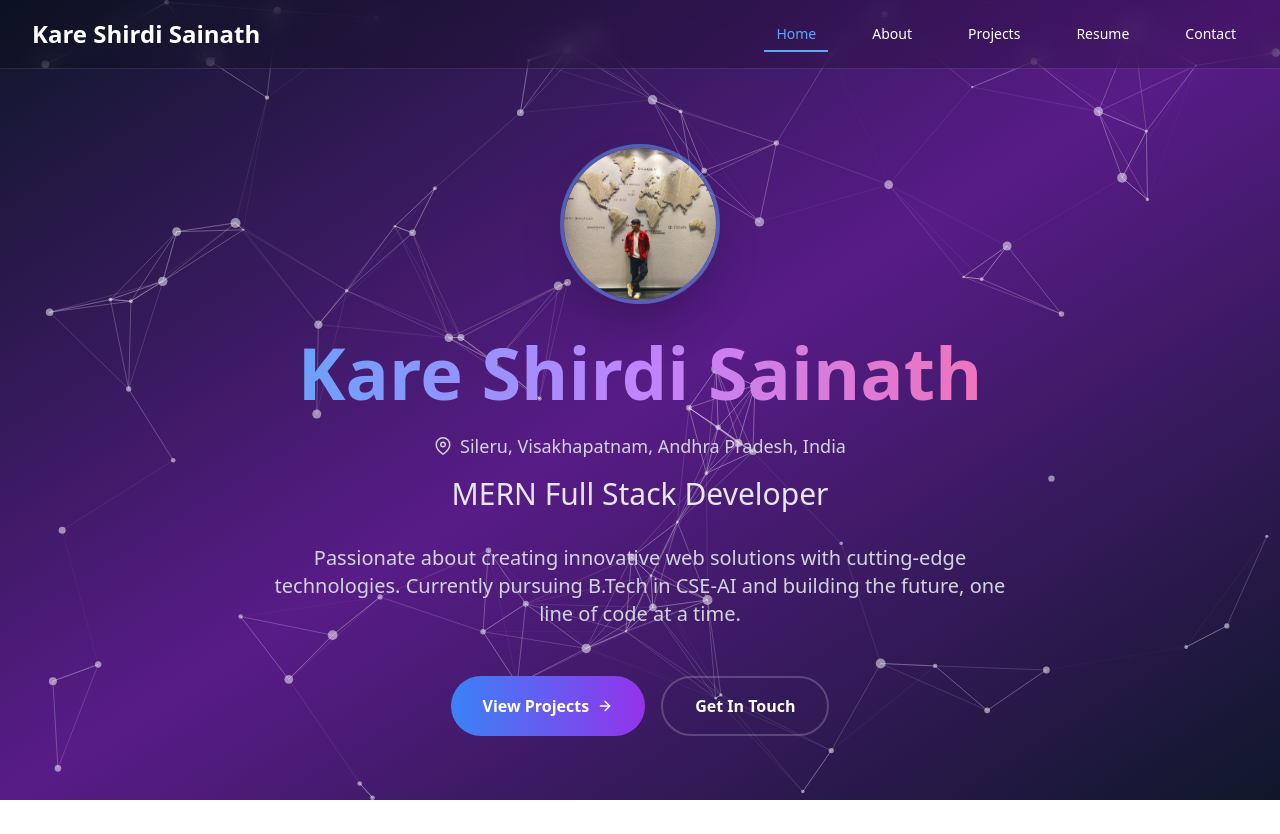
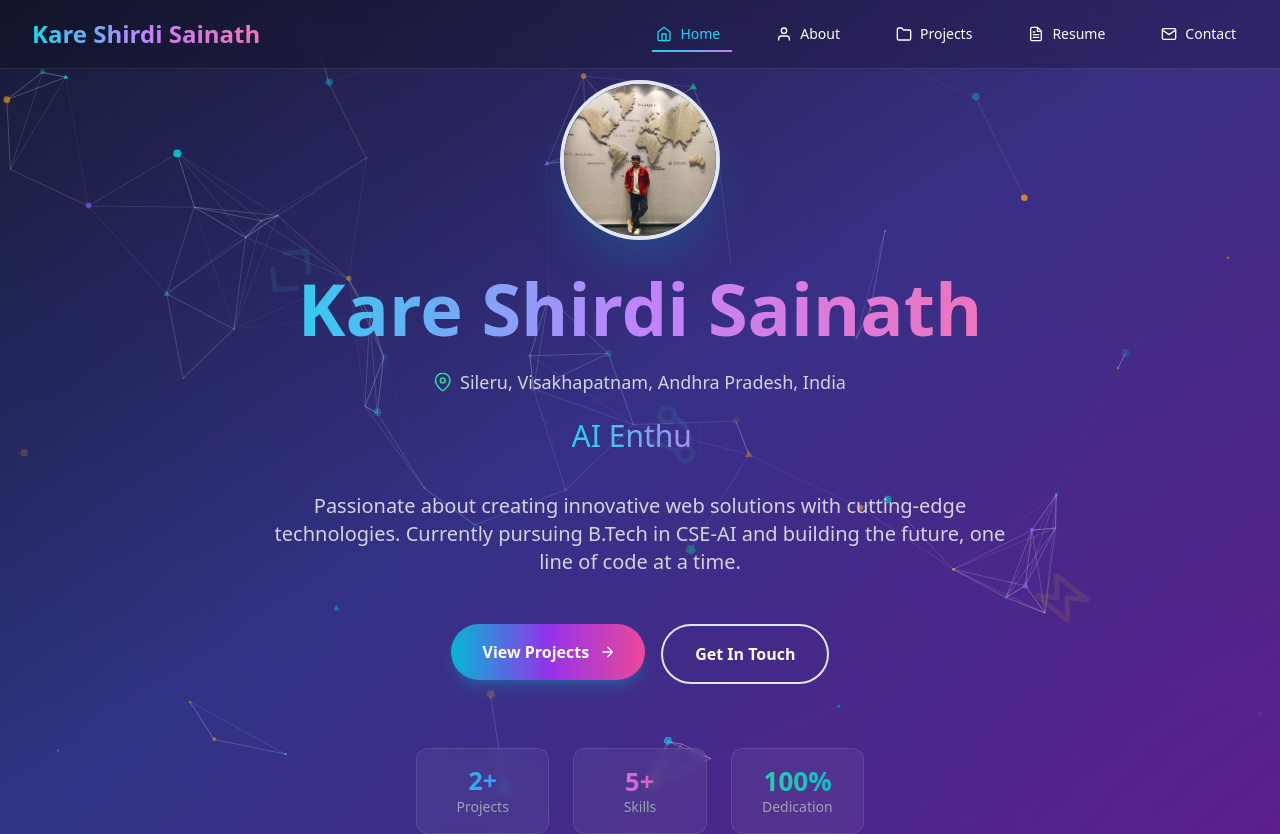
Before and after one commit to shirdikare/kare-sainath-portfolio-vibe, a React (Vite) app: page / in a window 1280 px wide. Before the commit the page ends 800 px from the top, so only its background shows below. Built offline with nearby package versions, Linux system fonts and the light colour scheme.

Commit message:
Refactor: Enhance design and add color theming
- Updated color scheme and design elements across the application.
- Implemented new color theming for improved visual appeal.

```diff
--- a/src/App.tsx
+++ b/src/App.tsx
@@ -39,7 +39,8 @@ const App = () => (
       <Toaster />
       <Sonner />
       <BrowserRouter>
-        <div className="min-h-screen bg-gradient-to-br from-slate-900 via-purple-900 to-slate-900 text-white relative overflow-hidden">
+        <div className="min-h-screen bg-gradient-to-br from-slate-900 via-indigo-900 to-purple-900 text-white relative overflow-hidden">
+          <div className="absolute inset-0 bg-gradient-to-tr from-cyan-500/5 via-purple-500/5 to-pink-500/5"></div>
           <ParticleBackground />
           <Navigation />
           <AnimatedRoutes />
--- a/src/components/Navigation.tsx
+++ b/src/components/Navigation.tsx
@@ -2,83 +2,104 @@
 import { Link, useLocation } from "react-router-dom";
 import { motion } from "framer-motion";
 import { useState } from "react";
-import { FiMenu, FiX } from "react-icons/fi";
+import { FiMenu, FiX, FiHome, FiUser, FiFolder, FiFileText, FiMail } from "react-icons/fi";
 
 const Navigation = () => {
   const location = useLocation();
   const [isOpen, setIsOpen] = useState(false);
 
   const navItems = [
-    { path: "/", label: "Home" },
-    { path: "/about", label: "About" },
-    { path: "/projects", label: "Projects" },
-    { path: "/resume", label: "Resume" },
-    { path: "/contact", label: "Contact" },
+    { path: "/", label: "Home", icon: FiHome },
+    { path: "/about", label: "About", icon: FiUser },
+    { path: "/projects", label: "Projects", icon: FiFolder },
+    { path: "/resume", label: "Resume", icon: FiFileText },
+    { path: "/contact", label: "Contact", icon: FiMail },
   ];
 
   return (
     <nav className="fixed top-0 left-0 right-0 z-50 bg-black/20 backdrop-blur-md border-b border-white/10">
       <div className="max-w-7xl mx-auto px-4 sm:px-6 lg:px-8">
         <div className="flex justify-between items-center py-4">
-          <Link to="/" className="text-2xl font-bold text-white">
+          <Link to="/" className="text-2xl font-bold">
+            <motion.span
+              className="bg-gradient-to-r from-cyan-400 via-purple-400 to-pink-400 bg-clip-text text-transparent"
+              whileHover={{ scale: 1.05 }}
+            >
               Kare Shirdi Sainath
+            </motion.span>
           </Link>
 
           {/* Desktop Navigation */}
           <div className="hidden md:flex space-x-8">
-            {navItems.map((item) => (
+            {navItems.map((item) => {
+              const IconComponent = item.icon;
+              return (
                 <Link
                   key={item.path}
                   to={item.path}
-                className={`relative px-3 py-2 text-sm font-medium transition-colors duration-200 ${
+                  className={`relative px-3 py-2 text-sm font-medium transition-all duration-300 flex items-center space-x-2 ${
                     location.pathname === item.path
-                    ? "text-blue-400"
-                    : "text-white hover:text-blue-400"
+                      ? "text-cyan-400"
+                      : "text-white hover:text-cyan-400"
                   }`}
                 >
-                {item.label}
+                  <motion.div
+                    whileHover={{ scale: 1.2, rotate: 5 }}
+                    transition={{ type: "spring", stiffness: 300 }}
+                  >
+                    <IconComponent size={16} />
+                  </motion.div>
+                  <span>{item.label}</span>
                   {location.pathname === item.path && (
                     <motion.div
                       layoutId="navbar-indicator"
-                    className="absolute bottom-0 left-0 right-0 h-0.5 bg-blue-400"
+                      className="absolute bottom-0 left-0 right-0 h-0.5 bg-gradient-to-r from-cyan-400 to-purple-400"
                       initial={false}
                       transition={{ type: "spring", stiffness: 500, damping: 30 }}
                     />
                   )}
                 </Link>
-            ))}
+              );
+            })}
           </div>
 
           {/* Mobile Menu Button */}
-          <button
-            className="md:hidden text-white"
+          <motion.button
+            className="md:hidden text-white p-2 rounded-lg bg-white/10 backdrop-blur-sm"
             onClick={() => setIsOpen(!isOpen)}
+            whileHover={{ scale: 1.05 }}
+            whileTap={{ scale: 0.95 }}
           >
             {isOpen ? <FiX size={24} /> : <FiMenu size={24} />}
-          </button>
+          </motion.button>
         </div>
 
         {/* Mobile Navigation */}
         <motion.div
           initial={false}
-          animate={{ height: isOpen ? "auto" : 0 }}
+          animate={{ height: isOpen ? "auto" : 0, opacity: isOpen ? 1 : 0 }}
+          transition={{ duration: 0.3 }}
           className="md:hidden overflow-hidden"
         >
-          <div className="py-2 space-y-2">
-            {navItems.map((item) => (
+          <div className="py-2 space-y-2 bg-white/5 backdrop-blur-sm rounded-lg mt-2 border border-white/10">
+            {navItems.map((item) => {
+              const IconComponent = item.icon;
+              return (
                 <Link
                   key={item.path}
                   to={item.path}
-                className={`block px-3 py-2 text-sm font-medium transition-colors duration-200 ${
+                  className={`flex items-center space-x-3 px-4 py-3 text-sm font-medium transition-all duration-300 ${
                     location.pathname === item.path
-                    ? "text-blue-400"
-                    : "text-white hover:text-blue-400"
+                      ? "text-cyan-400 bg-cyan-400/10"
+                      : "text-white hover:text-cyan-400 hover:bg-white/5"
                   }`}
                   onClick={() => setIsOpen(false)}
                 >
-                {item.label}
+                  <IconComponent size={16} />
+                  <span>{item.label}</span>
                 </Link>
-            ))}
+              );
+            })}
           </div>
         </motion.div>
       </div>
--- a/src/components/ParticleBackground.tsx
+++ b/src/components/ParticleBackground.tsx
@@ -34,7 +34,7 @@ const ParticleBackground = () => {
             },
             onHover: {
               enable: true,
-              mode: "repulse",
+              mode: "attract",
             },
             resize: true,
           },
@@ -42,21 +42,22 @@ const ParticleBackground = () => {
             push: {
               quantity: 4,
             },
-            repulse: {
-              distance: 200,
+            attract: {
+              distance: 150,
               duration: 0.4,
+              factor: 3,
             },
           },
         },
         particles: {
           color: {
-            value: "#ffffff",
+            value: ["#00f5ff", "#8b5cf6", "#f59e0b", "#10b981"],
           },
           links: {
             color: "#ffffff",
             distance: 150,
             enable: true,
-            opacity: 0.3,
+            opacity: 0.2,
             width: 1,
           },
           move: {
@@ -65,8 +66,8 @@ const ParticleBackground = () => {
             outModes: {
               default: "bounce",
             },
-            random: false,
-            speed: 2,
+            random: true,
+            speed: 1.5,
             straight: false,
           },
           number: {
@@ -74,16 +75,26 @@ const ParticleBackground = () => {
               enable: true,
               area: 800,
             },
-            value: 80,
+            value: 60,
           },
           opacity: {
-            value: 0.5,
+            value: { min: 0.3, max: 0.8 },
+            animation: {
+              enable: true,
+              speed: 1,
+              minimumValue: 0.1,
+            },
           },
           shape: {
-            type: "circle",
+            type: ["circle", "triangle", "polygon"],
           },
           size: {
-            value: { min: 1, max: 5 },
+            value: { min: 1, max: 4 },
+            animation: {
+              enable: true,
+              speed: 2,
+              minimumValue: 0.5,
+            },
           },
         },
         detectRetina: true,
--- a/src/pages/Home.tsx
+++ b/src/pages/Home.tsx
@@ -1,10 +1,45 @@
 
 import { motion } from "framer-motion";
 import { Link } from "react-router-dom";
-import { FiArrowRight, FiMapPin } from "react-icons/fi";
+import { FiArrowRight, FiMapPin, FiCode, FiGitBranch, FiZap } from "react-icons/fi";
 import { Avatar, AvatarImage, AvatarFallback } from "../components/ui/avatar";
+import { useState, useEffect } from "react";
 
 const Home = () => {
+  const [typedText, setTypedText] = useState("");
+  const [currentIndex, setCurrentIndex] = useState(0);
+  const roles = [
+    "MERN Full Stack Developer",
+    "AI Enthusiast",
+    "Problem Solver",
+    "Tech Innovator"
+  ];
+
+  useEffect(() => {
+    const currentRole = roles[currentIndex];
+    let charIndex = 0;
+    const typeInterval = setInterval(() => {
+      if (charIndex < currentRole.length) {
+        setTypedText(currentRole.slice(0, charIndex + 1));
+        charIndex++;
+      } else {
+        setTimeout(() => {
+          setCurrentIndex((prev) => (prev + 1) % roles.length);
+          setTypedText("");
+        }, 2000);
+        clearInterval(typeInterval);
+      }
+    }, 100);
+
+    return () => clearInterval(typeInterval);
+  }, [currentIndex]);
+
+  const floatingIcons = [
+    { icon: FiCode, color: "text-cyan-400", delay: 0 },
+    { icon: FiGitBranch, color: "text-emerald-400", delay: 0.5 },
+    { icon: FiZap, color: "text-yellow-400", delay: 1 }
+  ];
+
   return (
     <motion.div
       initial={{ opacity: 0 }}
@@ -13,30 +48,64 @@ const Home = () => {
       transition={{ duration: 0.5 }}
       className="min-h-screen flex items-center justify-center relative z-10 pt-20"
     >
-      <div className="max-w-6xl mx-auto px-4 sm:px-6 lg:px-8 text-center">
+      {/* Floating Background Icons */}
+      <div className="absolute inset-0 overflow-hidden">
+        {floatingIcons.map((item, index) => {
+          const IconComponent = item.icon;
+          return (
+            <motion.div
+              key={index}
+              className={`absolute ${item.color} opacity-10`}
+              animate={{
+                y: [0, -20, 0],
+                x: [0, 10, 0],
+                rotate: [0, 360]
+              }}
+              transition={{
+                duration: 8,
+                repeat: Infinity,
+                delay: item.delay
+              }}
+              style={{
+                left: `${20 + index * 30}%`,
+                top: `${30 + index * 20}%`
+              }}
+            >
+              <IconComponent size={60} />
+            </motion.div>
+          );
+        })}
+      </div>
+
+      <div className="max-w-6xl mx-auto px-4 sm:px-6 lg:px-8 text-center relative">
         <motion.div
           initial={{ y: 50, opacity: 0 }}
           animate={{ y: 0, opacity: 1 }}
           transition={{ delay: 0.2, duration: 0.8 }}
           className="mb-8 flex justify-center"
         >
-          <Avatar className="w-32 h-32 md:w-40 md:h-40 border-4 border-blue-400/50 shadow-2xl">
+          <motion.div
+            whileHover={{ scale: 1.1, rotate: 5 }}
+            transition={{ type: "spring", stiffness: 300 }}
+          >
+            <Avatar className="w-32 h-32 md:w-40 md:h-40 border-4 border-gradient-to-r from-cyan-400 via-purple-500 to-pink-500 shadow-2xl shadow-cyan-500/25">
               <AvatarImage
                 src="/lovable-uploads/f039f641-5e77-417f-9f1b-559de410d857.png"
                 alt="Kare Shirdi Sainath"
                 className="object-cover"
               />
-            <AvatarFallback className="text-2xl bg-gradient-to-r from-blue-500 to-purple-600 text-white">
+              <AvatarFallback className="text-2xl bg-gradient-to-r from-cyan-500 to-purple-600 text-white">
                 KS
               </AvatarFallback>
             </Avatar>
+          </motion.div>
         </motion.div>
 
         <motion.h1
           initial={{ y: 50, opacity: 0 }}
           animate={{ y: 0, opacity: 1 }}
           transition={{ delay: 0.4, duration: 0.8 }}
-          className="text-5xl md:text-7xl font-bold mb-6 bg-gradient-to-r from-blue-400 via-purple-400 to-pink-400 bg-clip-text text-transparent"
+          className="text-5xl md:text-7xl font-bold mb-6 bg-gradient-to-r from-cyan-400 via-purple-400 to-pink-400 bg-clip-text text-transparent"
         >
           Kare Shirdi Sainath
         </motion.h1>
@@ -47,24 +116,38 @@ const Home = () => {
           transition={{ delay: 0.6, duration: 0.8 }}
           className="flex items-center justify-center mb-4 text-lg text-gray-300"
         >
-          <FiMapPin className="mr-2" />
+          <motion.div
+            animate={{ scale: [1, 1.2, 1] }}
+            transition={{ duration: 2, repeat: Infinity }}
+          >
+            <FiMapPin className="mr-2 text-emerald-400" />
+          </motion.div>
           <span>Sileru, Visakhapatnam, Andhra Pradesh, India</span>
+        </motion.div>
+
+        <motion.div
+          initial={{ y: 50, opacity: 0 }}
+          animate={{ y: 0, opacity: 1 }}
+          transition={{ delay: 0.8, duration: 0.8 }}
+          className="text-2xl md:text-3xl font-medium mb-8 text-gray-200 h-12 flex items-center justify-center"
+        >
+          <span className="bg-gradient-to-r from-cyan-400 to-purple-400 bg-clip-text text-transparent">
+            {typedText}
+            <motion.span
+              animate={{ opacity: [1, 0] }}
+              transition={{ duration: 0.8, repeat: Infinity }}
+              className="text-cyan-400"
+            >
+              |
+            </motion.span>
+          </span>
         </motion.div>
 
         <motion.p
           initial={{ y: 50, opacity: 0 }}
           animate={{ y: 0, opacity: 1 }}
-          transition={{ delay: 0.8, duration: 0.8 }}
-          className="text-2xl md:text-3xl font-medium mb-8 text-gray-200"
-        >
-          MERN Full Stack Developer
-        </motion.p>
-
-        <motion.p
-          initial={{ y: 50, opacity: 0 }}
-          animate={{ y: 0, opacity: 1 }}
           transition={{ delay: 1, duration: 0.8 }}
-          className="text-lg md:text-xl text-gray-300 mb-12 max-w-3xl mx-auto"
+          className="text-lg md:text-xl text-gray-300 mb-12 max-w-3xl mx-auto leading-relaxed"
         >
           Passionate about creating innovative web solutions with cutting-edge technologies.
           Currently pursuing B.Tech in CSE-AI and building the future, one line of code at a time.
@@ -76,20 +159,64 @@ const Home = () => {
           transition={{ delay: 1.2, duration: 0.8 }}
           className="flex flex-col sm:flex-row gap-4 justify-center"
         >
+          <motion.div
+            whileHover={{ scale: 1.05, y: -3 }}
+            whileTap={{ scale: 0.95 }}
+          >
             <Link
               to="/projects"
-            className="group inline-flex items-center px-8 py-4 bg-gradient-to-r from-blue-500 to-purple-600 text-white font-semibold rounded-full hover:from-blue-600 hover:to-purple-700 transition-all duration-300 transform hover:scale-105"
+              className="group inline-flex items-center px-8 py-4 bg-gradient-to-r from-cyan-500 via-purple-600 to-pink-500 text-white font-semibold rounded-full hover:from-cyan-600 hover:via-purple-700 hover:to-pink-600 transition-all duration-300 shadow-lg shadow-cyan-500/25"
             >
               View Projects
-            <FiArrowRight className="ml-2 group-hover:translate-x-1 transition-transform" />
+              <motion.div
+                animate={{ x: [0, 5, 0] }}
+                transition={{ duration: 1.5, repeat: Infinity }}
+              >
+                <FiArrowRight className="ml-2" />
+              </motion.div>
             </Link>
+          </motion.div>
 
+          <motion.div
+            whileHover={{ scale: 1.05, y: -3 }}
+            whileTap={{ scale: 0.95 }}
+          >
             <Link
               to="/contact"
-            className="inline-flex items-center px-8 py-4 border-2 border-white/20 text-white font-semibold rounded-full hover:bg-white/10 transition-all duration-300 transform hover:scale-105"
+              className="inline-flex items-center px-8 py-4 border-2 border-gradient-to-r from-cyan-400 to-purple-400 text-white font-semibold rounded-full hover:bg-gradient-to-r hover:from-cyan-500/10 hover:to-purple-500/10 transition-all duration-300 backdrop-blur-sm"
             >
               Get In Touch
             </Link>
+          </motion.div>
+        </motion.div>
+
+        {/* Interactive Stats */}
+        <motion.div
+          initial={{ y: 50, opacity: 0 }}
+          animate={{ y: 0, opacity: 1 }}
+          transition={{ delay: 1.4, duration: 0.8 }}
+          className="mt-16 grid grid-cols-3 gap-6 max-w-md mx-auto"
+        >
+          {[
+            { number: "2+", label: "Projects", color: "from-cyan-400 to-blue-500" },
+            { number: "5+", label: "Skills", color: "from-purple-400 to-pink-500" },
+            { number: "100%", label: "Dedication", color: "from-emerald-400 to-cyan-500" }
+          ].map((stat, index) => (
+            <motion.div
+              key={index}
+              whileHover={{ scale: 1.1, y: -5 }}
+              className="text-center p-4 bg-white/5 backdrop-blur-sm rounded-xl border border-white/10"
+            >
+              <motion.div
+                className={`text-2xl font-bold bg-gradient-to-r ${stat.color} bg-clip-text text-transparent`}
+                animate={{ scale: [1, 1.1, 1] }}
+                transition={{ duration: 2, repeat: Infinity, delay: index * 0.2 }}
+              >
+                {stat.number}
+              </motion.div>
+              <div className="text-sm text-gray-400">{stat.label}</div>
+            </motion.div>
+          ))}
         </motion.div>
       </div>
     </motion.div>
```
Lines whose indentation alone changed are shown as unchanged.
